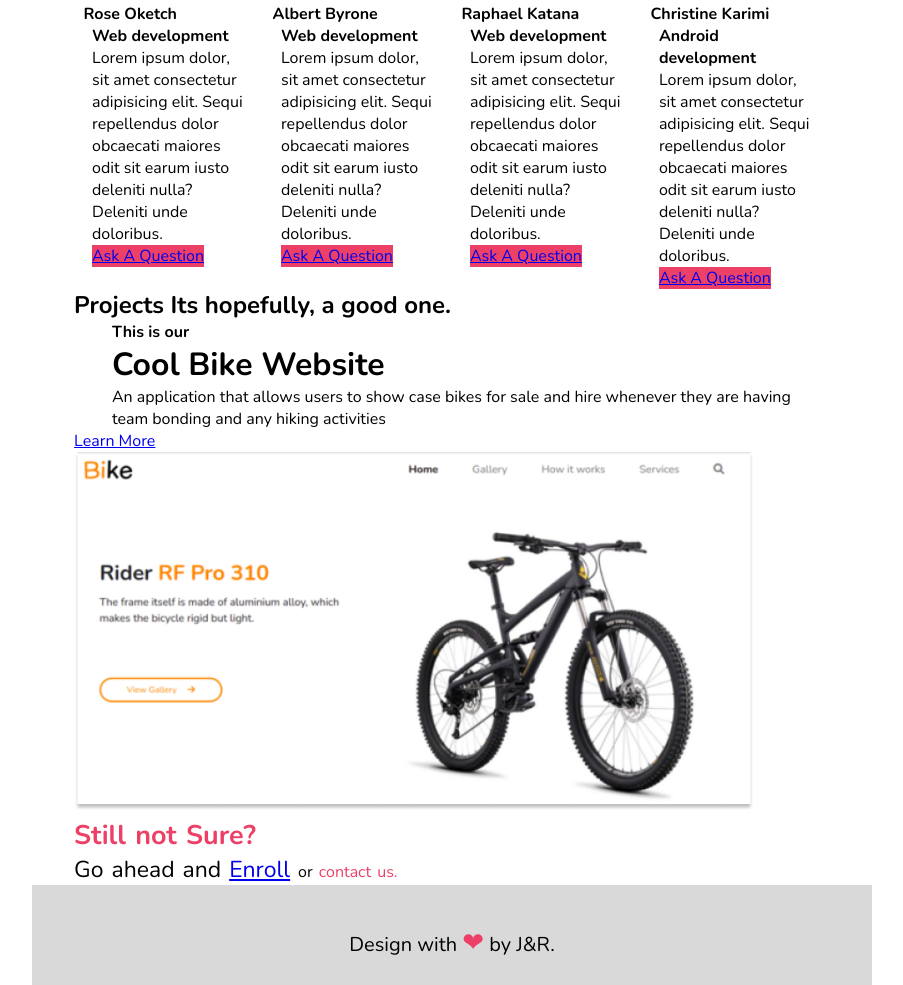
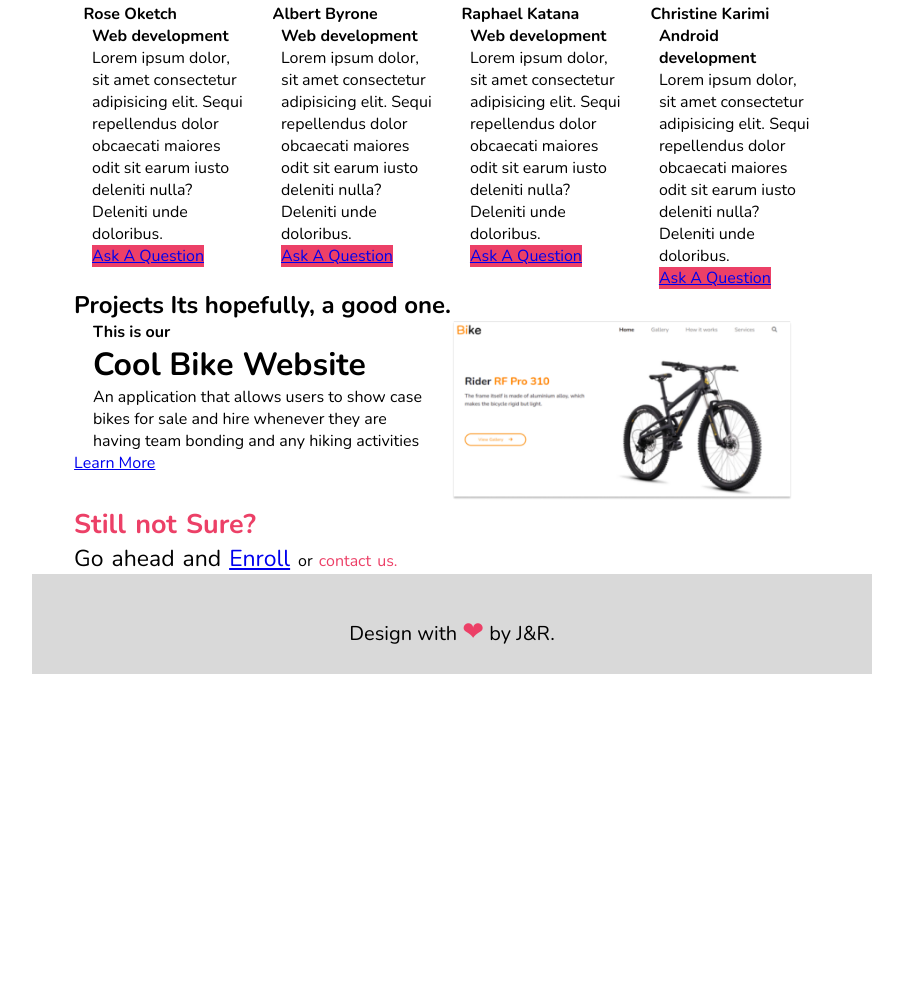
Before and after one commit to ndurivin/moringa-landing-page, a plain HTML site: page index.html in a window 1280 px wide. Shown: the part 1453-2438 px from the top of the page, without its empty margins (188-1091 px from the left). After the commit the page ends 2127 px from the top, so only its background shows below. Drawn offline with nearby package versions, Linux system fonts and the light colour scheme; files that its build step writes are made by us from their sources; files whose address does not match are found by name.

Commit message:
Structured the projects section

```diff
--- a/assets/css/styles.css
+++ b/assets/css/styles.css
@@ -57,7 +57,9 @@
 
 
 
-
+.projects{
+    display: flex;
+}
 
 
 
--- a/index.html
+++ b/index.html
@@ -194,8 +194,10 @@
       <!--End of Mentors section-->
 
       <!--Start of Projects section-->
+      <div class="projects-main">
+          <h2>Projects <span>Its hopefully, a good one.</span> </h2>
+
           <div class="projects">
-          <h2>Projects <span>Its hopefully, a good one.</span> </h2>
             <div class="projects-left">
                 <h4>This is our</h4>
                 <h1>Cool Bike Website</h1>
@@ -208,6 +210,7 @@
             <div class="projects-right">
                 <img src="/moringa_landing-page/assets/img/project.png" alt="">
 
+            </div>
           </div>
       </div>
 
```
Lines whose indentation alone changed are shown as unchanged.
